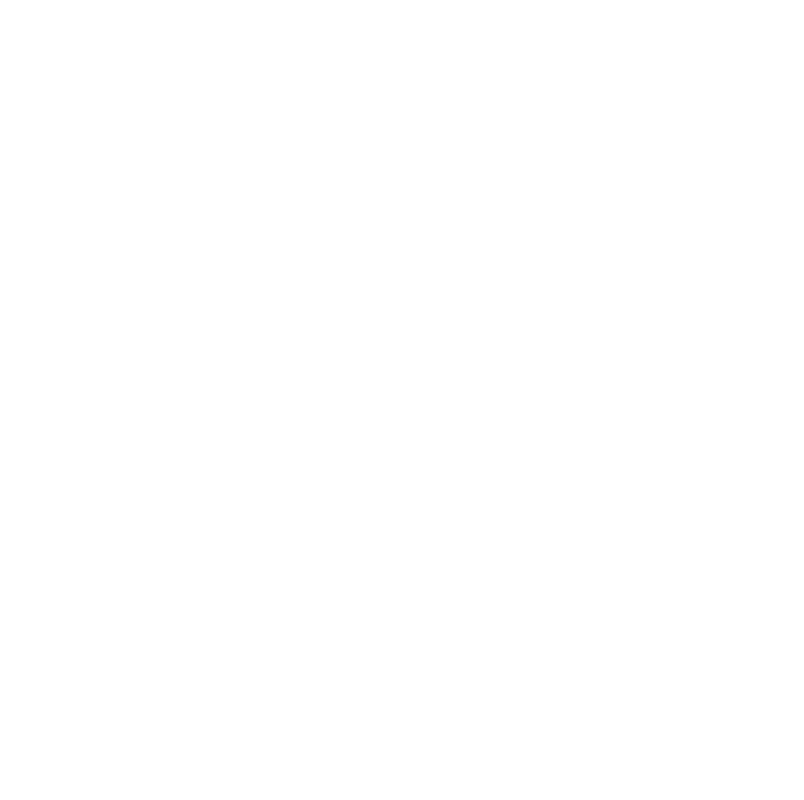
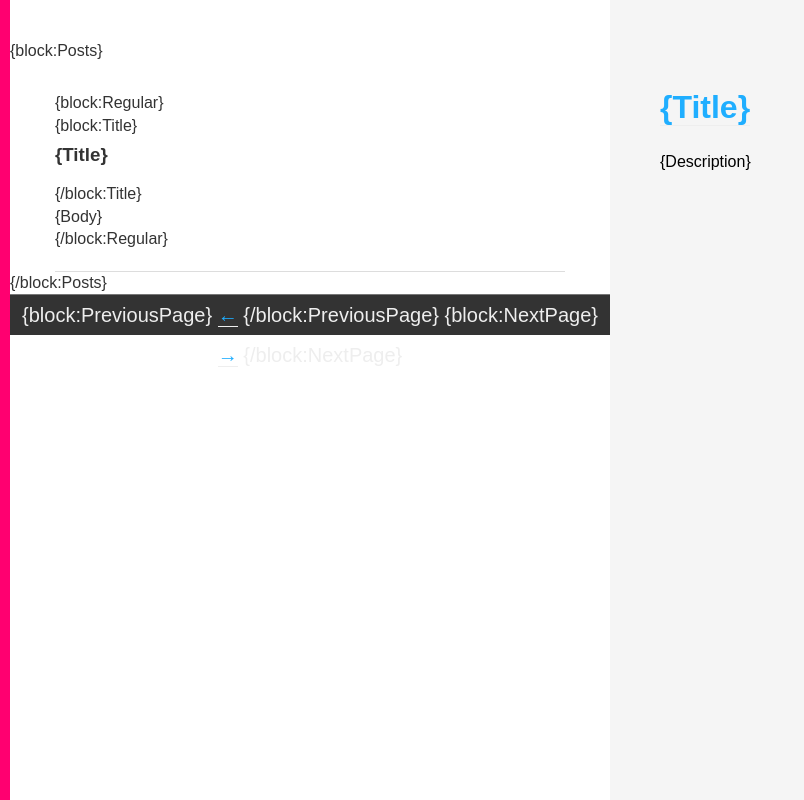
Before and after one commit to Merzavcev/merzavcev.ru, a plain HTML site: page index.html in a window 1280 px wide. Shown: the whole page, without its empty margins (0-804 px from the left). Drawn offline with Linux system fonts and the light colour scheme.

Commit message:
Test layout. Text message is only supported.

```diff
--- a/index.html
+++ b/index.html
@@ -2,9 +2,155 @@
 <html lang="en">
 <head>
     <meta charset="UTF-8">
-    <title>Document</title>
+    <title>{Title}{block:PostSummary} : {PostSummary}{/block:PostSummary}</title>
+<style type="text/css">
+body {
+    font: 16px/1.4 'Helvetica Heue', sans-serif;
+
+    background-color: whitesmoke;
+}
+.top {
+
+}
+.sidebar {
+    position: absolute;
+
+    top: 0;
+    left: 0;
+    bottom: 0;
+
+    padding: 5px;
+    width: 10px;
+
+    background-color: #FF0070;
+
+    box-sizing: border-box;
+
+    color: #666;
+
+    z-index: 2;
+}
+.content {
+    position: absolute;
+
+    top: 0;
+    left: 10px;
+    bottom: 0;
+
+    padding-top: 40px;
+
+    width: 600px;
+
+    background-color: white;
+    color: #333;
+
+    box-sizing: border-box;
+
+    overflow: auto;
+}
+.right {
+    position: absolute;
+
+    top: 0;
+    left: 610px;
+    right: 0;
+    bottom: 0;
+
+    padding: 80px 50px 30px;
+
+    box-sizing: border-box;
+
+    min-width: 300px;
+}
+.page__header {
+    margin: 0 0 10px;
+    padding: 5px 0;
+
+    font: 22px/1.1 bold 'Helvetica Heue', sans-serif;
+}
+.post {
+
+    margin: 0 45px;
+    padding: 30px 0 20px;
+
+    box-sizing: border-box;
+
+    border-bottom: 1px solid #ddd;
+}
+.post__header {
+    margin: 0 0 10px;
+    padding: 5px 0;
+
+    font: 32px/1.1 bold 'Helvetica Heue', sans-serif;
+}
+.footer {
+    height: 40px;
+
+    border-top: 1px solid #777;
+
+    font: 20px/40px 'Helvetica Heue', sans-serif;
+
+    text-align: center;
+    color: #EEE;
+    background-color: #333;
+}
+a:link,
+a:visited,
+.link:link,
+.link:visited {
+    color: #1FAEFF;
+    text-decoration: none;
+    border-bottom: 1px solid #EEE;
+}
+a:hover,
+a:active,
+.link:hover,
+.link:active {
+    color: red;
+    border-width: 0;
+}
+.arrow {
+    color: #EEE;
+
+    text-decoration: none;
+
+    border-bottom: 1px solid whitesmoke;
+}
+.arrow:hover {
+    color: #888;
+    border-bottom: 1px solid #888;
+}
+</style>
 </head>
-<body>
-
+<body class="page">
+    <div class="sidebar"></div>
+    <div class="right">
+        <h1 class="page__header"><a class="link" href="/">{Title}</a></h1>
+        <p>{Description}</p>
+    </div>
+    <div class="content">
+        {block:Posts}
+        <div class="post {TagsAsClasses}">
+            {block:Regular}
+                <div class="post-body text-post">
+                    {block:Title}
+                        <h3 class="post__header">{Title}</h3>
+                    {/block:Title}
+                    <div class="post__message">
+                    {Body}
+                    </div>
+                </div>
+            {/block:Regular}
+        </div>
+        {/block:Posts}
+        <footer class="footer">
+          {block:PreviousPage}
+          <a href="{PreviousPage}" title="{lang:Newer posts}" class="arrow">&larr;</a>
+          {/block:PreviousPage}
+          {block:NextPage}
+          <a href="{NextPage}" title="{lang:Older posts}" class="arrow">&rarr;</a>
+          {/block:NextPage}
+        </footer>
+    </div>
 </body>
 </html>
```
